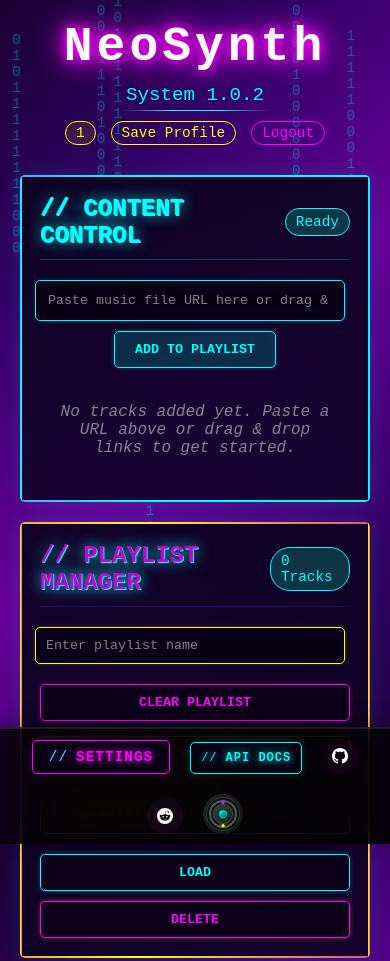
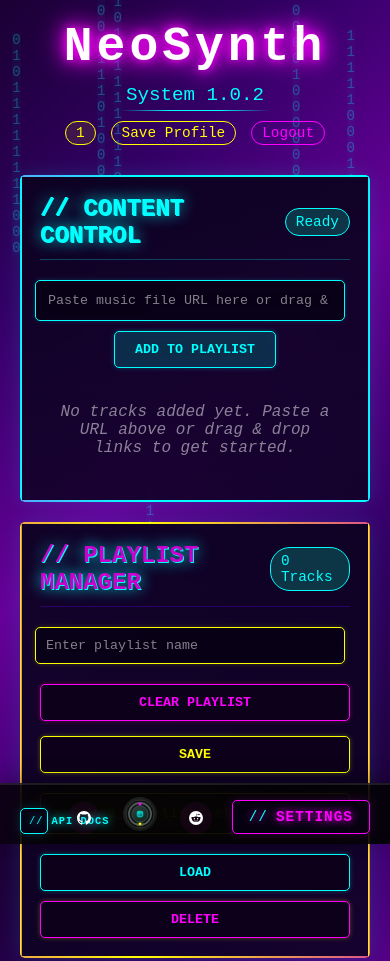
Before and after one commit to isolinear-labs/Neosynth, a website with bundled scripts: page frontend/index.html in a window 390 px wide. Shown: the top 961 px of the page. Built offline with nearby package versions, Linux system fonts and the light colour scheme; no server answers; sample sign-in values are in the browser's storage; files whose address does not match are found by name.

Commit message:
css adjust

```diff
--- a/frontend/cssCustom/footer.css
+++ b/frontend/cssCustom/footer.css
@@ -264,54 +264,45 @@ body {
 /* Responsive adjustments */
 @media (max-width: 768px) {
 	.footer {
-		padding: 12px 15px;
+		padding: 8px 10px;
 		justify-content: center;
-		flex-wrap: wrap;
-		gap: 8px;
+		flex-wrap: nowrap;
+		gap: 6px;
 		height: auto;
-		min-height: 60px;
+		min-height: 50px;
 	}
 	.api-link {
-		font-size: 0.75rem;
-		padding: 8px 10px;
+		font-size: 0.65rem;
+		padding: 6px 8px;
 		text-align: center;
 		flex-shrink: 1;
 		min-width: 0;
 		white-space: nowrap;
-		order: 1;
 	}
-	.github-link {
-		width: 36px;
-		height: 36px;
+	.github-link,
+	.reddit-link {
+		width: 32px;
+		height: 32px;
 		margin-right: 0;
 		flex-shrink: 0;
-		order: 2;
-	}
-	.reddit-link {
-		width: 36px;
-		height: 36px;
-		margin-right: 0;
-		flex-shrink: 0;
-		order: 3;
 	}
 	.github-icon,
 	.reddit-icon {
-		width: 16px;
-		height: 16px;
+		width: 14px;
+		height: 14px;
 	}
 	.tech-socket-btn {
 		flex-shrink: 0;
-		order: 4;
+		transform: scale(0.85);
 	}
 	.theme-select {
-		font-size: 0.8rem;
-		padding: 8px 25px 8px 12px;
-		flex: 1;
-		min-width: 120px;
-		order: 5;
-		width: 100%;
+		font-size: 0.65rem;
+		padding: 6px 20px 6px 8px;
+		flex-shrink: 1;
+		min-width: 0;
+		white-space: nowrap;
 	}
 	body {
-		padding-bottom: 80px;
+		padding-bottom: 70px;
 	}
 }
```
